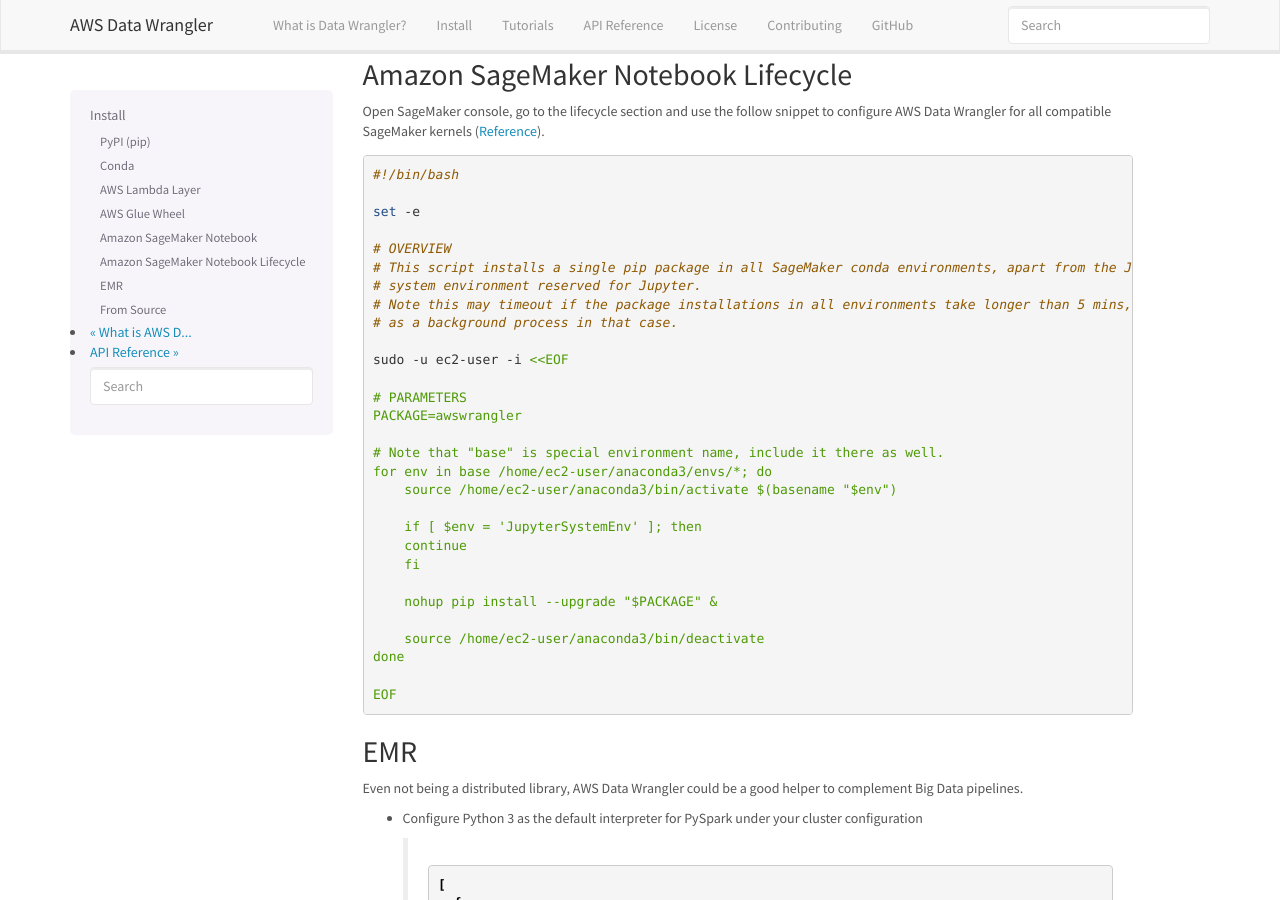
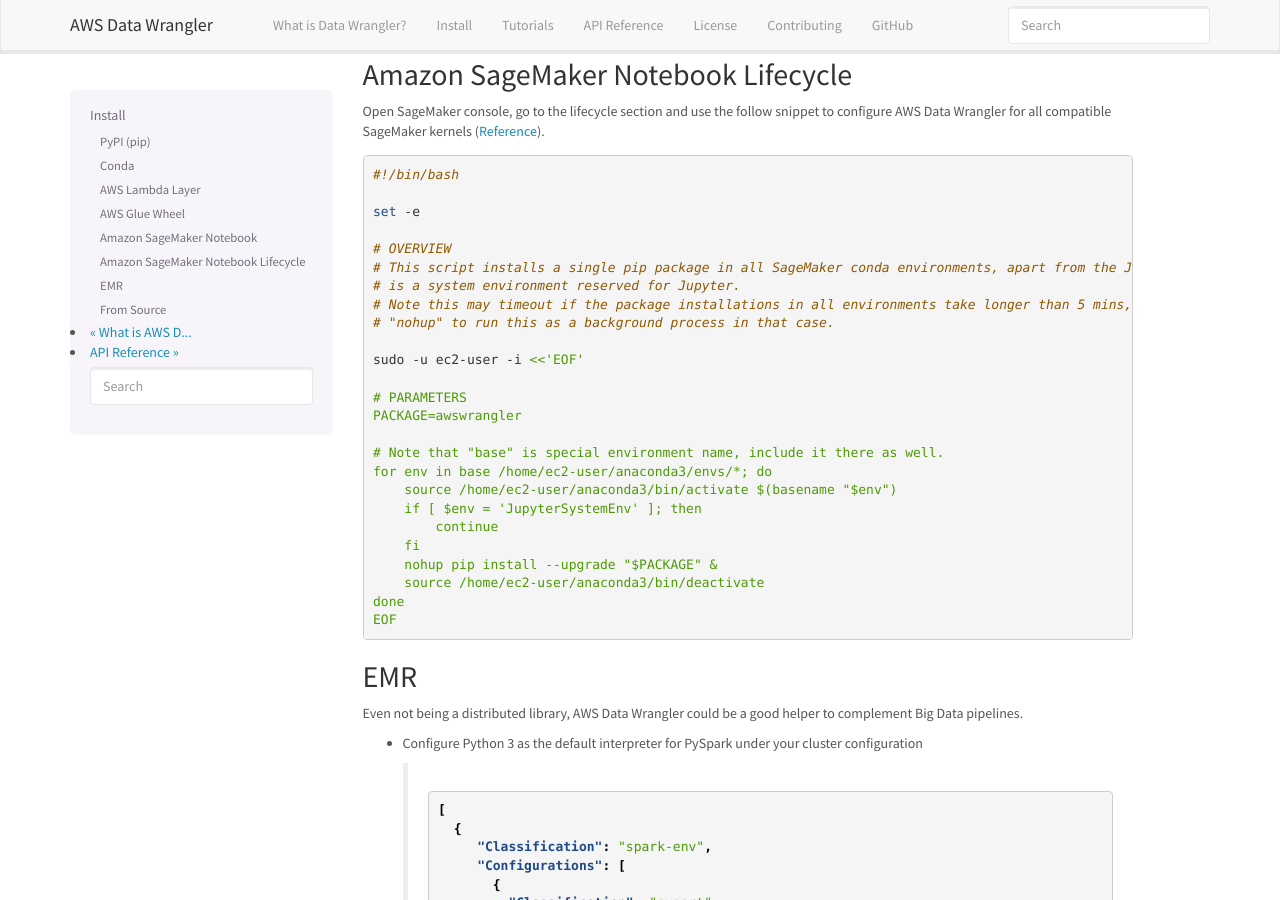
Before and after one commit to aws/aws-sdk-pandas, a Sphinx documentation site: the page built from docs/source/install.rst, in a window 1280 px wide and 900 px high, scrolled down 983 px. Built offline with Sphinx 7.4.7, drawn with Linux system fonts in a browser that asks for light colours; the version number could not be read and is left out.

```diff
--- a/docs/source/install.rst
+++ b/docs/source/install.rst
@@ -66,12 +66,12 @@ SageMaker kernels (`Reference <https://github.com/aws-samples/amazon-sagemaker-n
     set -e
 
     # OVERVIEW
-    # This script installs a single pip package in all SageMaker conda environments, apart from the JupyterSystemEnv which is a
-    # system environment reserved for Jupyter.
-    # Note this may timeout if the package installations in all environments take longer than 5 mins, consider using "nohup" to run this
-    # as a background process in that case.
+    # This script installs a single pip package in all SageMaker conda environments, apart from the JupyterSystemEnv which
+    # is a system environment reserved for Jupyter.
+    # Note this may timeout if the package installations in all environments take longer than 5 mins, consider using
+    # "nohup" to run this as a background process in that case.
 
-    sudo -u ec2-user -i <<EOF
+    sudo -u ec2-user -i <<'EOF'
 
     # PARAMETERS
     PACKAGE=awswrangler
@@ -79,16 +79,12 @@ SageMaker kernels (`Reference <https://github.com/aws-samples/amazon-sagemaker-n
     # Note that "base" is special environment name, include it there as well.
     for env in base /home/ec2-user/anaconda3/envs/*; do
         source /home/ec2-user/anaconda3/bin/activate $(basename "$env")
-
         if [ $env = 'JupyterSystemEnv' ]; then
-        continue
+            continue
         fi
-
         nohup pip install --upgrade "$PACKAGE" &
-
         source /home/ec2-user/anaconda3/bin/deactivate
     done
-
     EOF
 
 EMR
```
Also changed, not shown: README.md (+26 -0 lines), docs/source/index.rst (+27 -8 lines), 1 other file.
